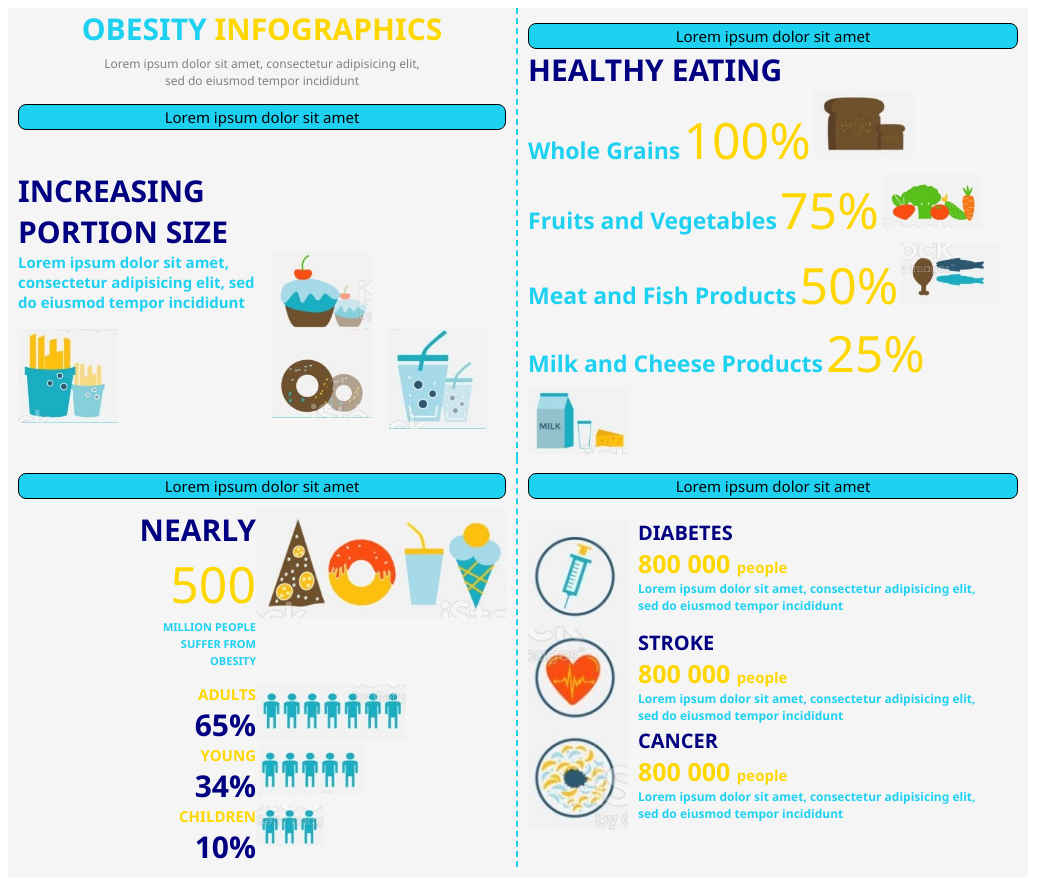
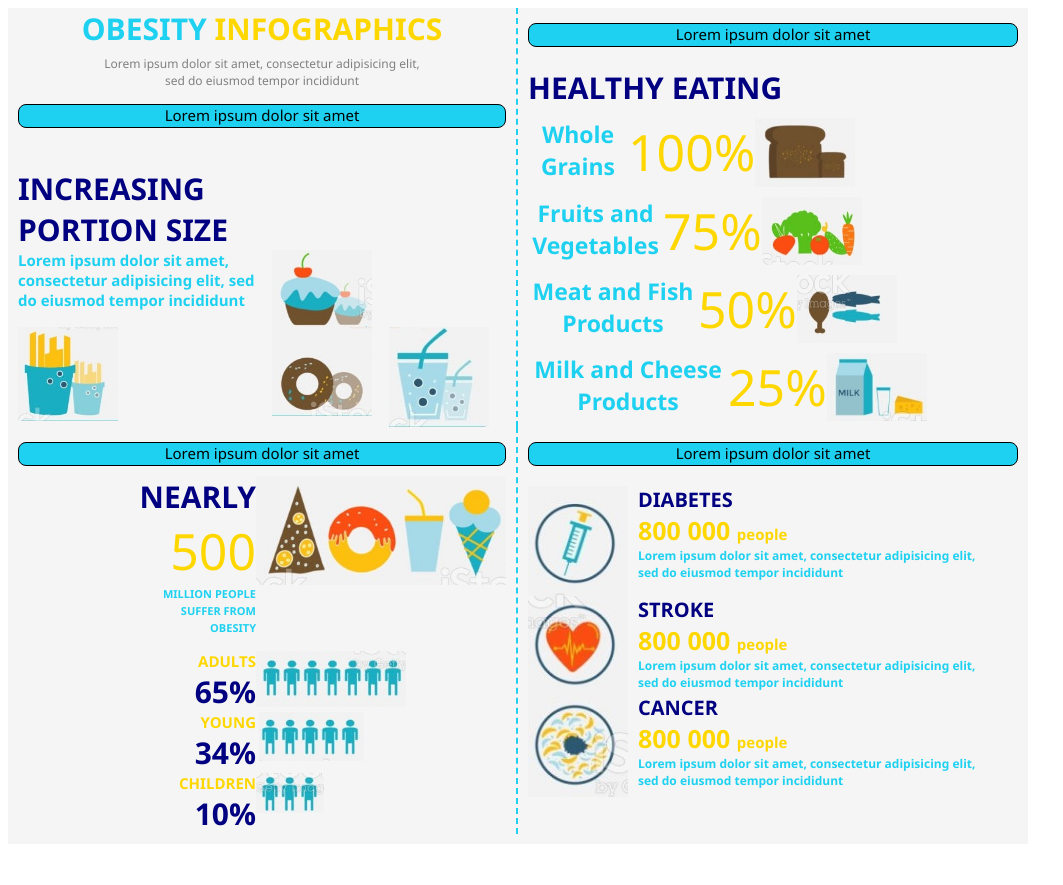
Before and after one commit to msv96/obesity-banner, a plain HTML site: page index.html in a window 1280 px wide. Shown: the whole page, without its empty margins (0-1063 px from the left). After the commit the page ends 852 px from the top, so only its background shows below. Drawn offline with Linux system fonts and the light colour scheme.

Commit message:
Add files via upload

```diff
--- a/index.html
+++ b/index.html
@@ -67,23 +67,23 @@
             <div class="healthy">
                 HEALTHY EATING
             </div>
-            <div>
-                <span class="eating">Whole Grains</span>
+            <div id="f01">
+                <span class="eating" id="f11">Whole Grains</span>
                 <span class="percent">100%</span>
                 <img src="./9.jpg" alt="bread" class="images">
             </div>
-            <div>
-                <span class="eating">Fruits and Vegetables</span>
+            <div id="f02">
+                <span class="eating" id="f12">Fruits and Vegetables</span>
                 <span class="percent">75%</span>
                 <img src="./10.jpg" alt="vegetables" class="images">
             </div>
-            <div>
-                <span class="eating">Meat and Fish Products</span>
+            <div id="f03">
+                <span class="eating" id="f13">Meat and Fish Products</span>
                 <span class="percent">50%</span>
                 <img src="./11.jpg" alt="fish" class="images">
             </div>
-            <div>
-                <span class="eating">Milk and Cheese Products</span>
+            <div id="f04">
+                <span class="eating" id="f14">Milk and Cheese Products</span>
                 <span class="percent">25%</span>
                 <img src="./12.jpg" alt="milk" class="images">
             </div>
--- a/style.css
+++ b/style.css
@@ -55,7 +55,7 @@
     text-align: center;
     margin-top: 1em;
     font-size: 15px;
-    padding: 2px 0;
+    padding: 0px 0px 2px 0px;
 }
 .images {
     width: 100px;
@@ -100,6 +100,7 @@
     color: navy;
     text-align: left;
     font-weight: 600;
+    padding-top: 20px;
 }
 .eating {
     font-size: 23px;
@@ -109,6 +110,25 @@
 .percent {
     font-size: 50px;
     color: gold;
+    font-weight: 500;
+}
+#f01, #f02, #f03, #f04 {
+    display: flex;
+    flex-wrap: wrap;
+    padding-top: 10px;
+    text-align: center;
+}
+#f11 {
+    width: 100px;
+}
+#f12 {
+    width: 135px;
+}
+#f13 {
+    width: 170px;
+}
+#f14 {
+    width: 200px;
 }
 .doc3 {
     padding-top: 10px;
```
